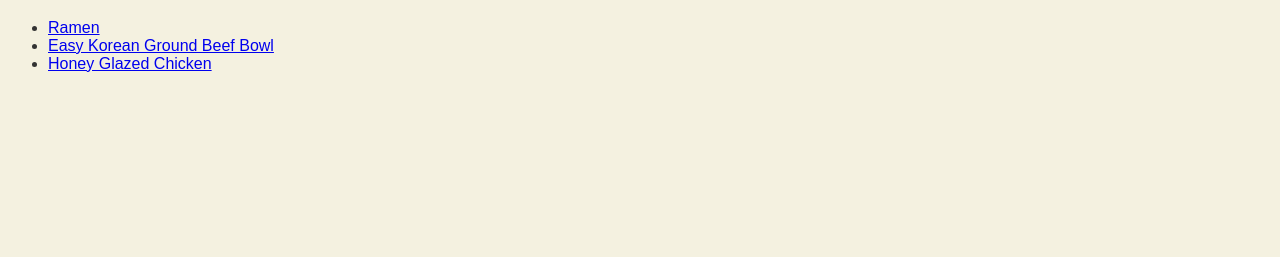
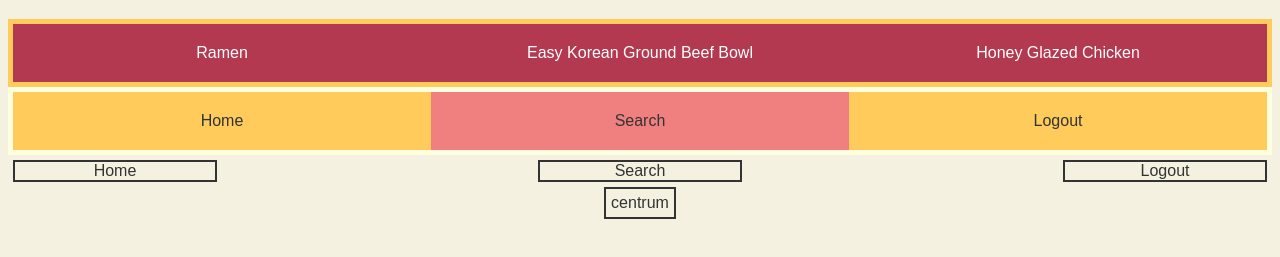
Before and after one commit to filipryznar/odin-recipes, a plain HTML site: page index.html in a window 1280 px wide. Shown: the part 61-318 px from the top of the page. Drawn offline with Linux system fonts and the light colour scheme.

Commit message:
How to center a div?!

```diff
--- a/index.html
+++ b/index.html
@@ -9,10 +9,27 @@
 </head>
 <body>
     <h1>Odin Recipes</h1>
-    <ul>
-        <li><a href="recipes/ramen.html">Ramen</a></li>
-        <li><a href="recipes/korean_beef.html">Easy Korean Ground Beef Bowl</a></li>
-        <li><a href="recipes/honey_glayed_chicken.html">Honey Glazed Chicken</a></li>
-    </ul>
+    <nav class="main-menu">
+            <div><a href="recipes/ramen.html">Ramen</a></div>
+            <div><a href="recipes/korean_beef.html">Easy Korean Ground Beef Bowl</a></div>
+            <div><a href="recipes/honey_glayed_chicken.html">Honey Glazed Chicken</a></div>
+    </nav>
+
+    <nav class="flex">
+        <div class="prvni">Home</div>
+        <div class="druhy">Search</div>
+        <div class="prvni">Logout</div>
+
+    </nav>
+
+    <div class="parent">
+        <div class="child">Home</div>
+        <div class="child">Search</div>
+        <div class="child">Logout</div>
+    </div>
+
+    <div class="con">
+        <div id="fa">centrum</div>
+    </div>
 </body>
 </html>
--- a/style.css
+++ b/style.css
@@ -2,6 +2,7 @@ body {
     background-color: #F4F1E0;
     color: #333333;
     font-family: sans-serif;
+    box-sizing: border-box;
 }
 li {
     font-weight: 400;
@@ -16,6 +17,8 @@ li {
     box-sizing: inherit;
     display: inline-block;
     padding: 8px 16px;
+    margin-top: 50px;
+    margin-bottom: 10px;
     vertical-align: middle;
     overflow: hidden;
     text-decoration: none;
@@ -23,14 +26,108 @@ li {
     cursor: pointer;
     white-space: nowrap;
     user-select: none;
-    float: left!important;
+
     font-size: 18px;
     font-family: 'Source Sans Pro', sans-serif;
     padding-left: 19px;
     padding-right: 19px;
     border: 1px solid #cccccc;
     border-radius: 5px;
-    background-color: #04AA6D;
+    background-color: rgb(179,57,81);
     color: #ffffff;
-    border-color: #04AA6D;
+
 }
+/* * {
+    border: 2px solid red;
+}
+.main-menu {
+    display: flex;
+    list-style: none;
+    border: 2px solid rebeccapurple;
+    padding: .5em;
+  }
+
+.main-menu  li {
+    border: 2px solid blue;
+    padding: .5em;
+
+
+}*/
+
+.main-menu {
+    display: flex;
+    border: 5px solid #ffcc5c;
+
+
+  }
+
+.main-menu > div{
+    flex: 1;
+    text-align: center;
+    background-color: rgb(179,57,81);
+    padding: 20px;
+
+
+}
+
+.main-menu div a {
+    color: white;
+    text-decoration: none;
+}
+.main-menu div:hover {
+    background-color: rgb(66, 28, 40);
+    color: #fff;
+  }
+
+.flex {
+    border: 5px solid lightyellow;
+
+    display: flex;
+
+}
+.flex div{
+
+    padding: 20px;
+    margin: auto;
+    width: 300px;
+    flex: 1 1 auto;
+
+}
+
+.flex .prvni {
+    background-color: #ffcc5c;
+    text-align: center;
+
+}
+.flex .druhy {
+    background-color: lightcoral;
+    text-align: center;
+    flex-shrink: 0;
+}
+
+.parent {
+    display: flex;
+    justify-content: space-between;
+    flex-wrap: wrap;
+
+
+}
+.parent div{
+   flex: 0 0 200px;
+   border: #333333 2px solid;
+   text-align: center;
+   margin: 5px;
+
+
+}
+.con {
+    display: flex;
+}
+#fa {
+    border: #333333 2px solid;
+    text-align: center;
+    padding: 5px;
+    width: fit-content;
+    margin: auto;
+
+}
```
Also changed, not shown: recipes/honey_glayed_chicken.html (+1 -1 lines), recipes/korean_beef.html (+1 -1 lines).
